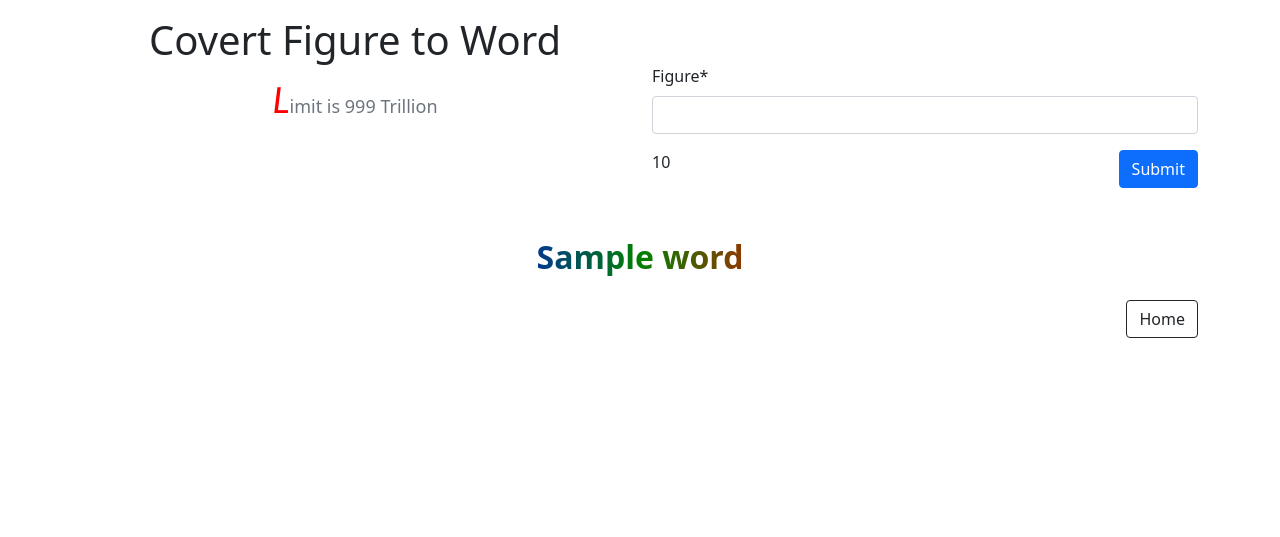
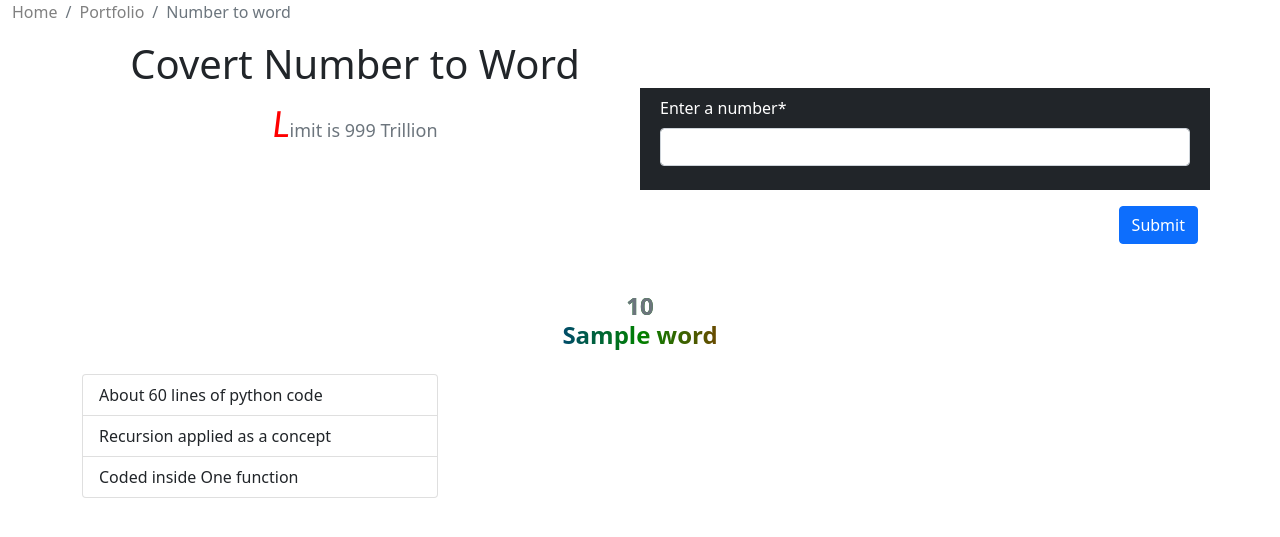
Before and after one commit to UzoTammy/nwokoro, a Django app: template core/templates/core/portfolio/tinyprojects/numtoword.html in a window 1280 px wide. Shown: the top 537 px of the page. Run offline with Django 5.2, Linux system fonts and the light colour scheme; tables that the repository leaves empty hold one stand-in row (values such as "Sample post"); the template is opened without the code that fills it: values that come from a table or form of the project are taken from there, most other values are stand-ins (such as "Sample title", 1, 10 or a date in 2020); some libraries are stand-ins or nearby versions.

```diff
--- a/core/forms.py
+++ b/core/forms.py
@@ -1,5 +1,10 @@
 from django import forms
+from crispy_forms.helper import FormHelper
 
 
-class NumberForm(forms.Form):
-    figure = forms.CharField(max_length=25)
+class NumberInputForm(forms.Form):
+    enter_number = forms.CharField(max_length=25, label='Enter a number')
+
+    def __init__(self, *args, **kwargs):
+        super(NumberInputForm, self).__init__(*args, **kwargs)
+        self.helper = FormHelper(self)
--- a/core/templates/core/portfolio/tinyprojects/numtoword.html
+++ b/core/templates/core/portfolio/tinyprojects/numtoword.html
@@ -32,10 +32,20 @@
 
 {% block content %}
 
+<div class="container-fluid">
+    <nav aria-label="breadcrumb">
+        <ol class="breadcrumb">
+            <li class="breadcrumb-item"><a href="{% url 'index' %}">Home</a></li>
+            <li class="breadcrumb-item"><a href="{% url 'portfolio-root' %}">Portfolio</a></li>
+          <li class="breadcrumb-item active" aria-current="page">Number to word</li>
+        </ol>
+    </nav>
+</div>
+
 <div class="container mt-3">
     <div class="row">
         <div class="col-sm-6">
-            <h1 class="text-center rainbow-text">Covert Figure to Word</h1>
+            <h1 class="text-center rainbow-text">Covert Number to Word</h1>
 
             <div class="text-muted first-letter text-center">
                 <p style="font-size: large;">
@@ -44,10 +54,16 @@
             </div>
         </div>
         <div class="col-sm-6 mt-5">
-            <form action="" method="get">
+            <form class=" text-white">
+                <div class="row bg-dark p-2">
+                    <div class="col">
                         {{ form|crispy }}
-                <div class="form-group mt-3">
-                    <div class="">
+                    </div>
+                </div>
+                <div class="row">
+                    <div class="col">
+                        <div class="form-group">
+                            <div class="mt-3">
                                 <input style="float:right"
                                 type="submit"
                                 name="submit"
@@ -56,20 +72,43 @@
                                 id="submit-id-submit" />
                             </div>
                         </div>
+                    </div>
+                </div>
+
             </form>
-            <p>{{figure|floatformat:'g'}}</p>
+
         </div>
 
     </div>
     <div class="row mt-5">
         <div class="col">
-            <h5 class="text-center pretty-font" style="font-size: xx-large;">{{word}}</h5>
+
+            <h5 class="text-center pretty-font" style="font-size: x-large;">
+                <span class="text-muted">{{figure|floatformat:'g'}}</span><br>
+                {{word}}</h5>
         </div>
     </div>
     <div class="row mt-3">
-        <div class="col">
-            <a style="float: right;" class="btn btn-outline-dark" href="{% url 'index' %}">Home</a>
+        <div class="col-sm-4">
+            <ul class="list-group">
+                <li class="list-group-item">About 60 lines of python code</li>
+                <li class="list-group-item">Recursion applied as a concept</li>
+                <li class="list-group-item">Coded inside One function</li>
+            </ul>
         </div>
     </div>
+
 </div>
+
+<script>
+    document.addEventListener('DOMContentLoaded', function () {
+        var numberInput = document.getElementById('id_enter_number'); // Make sure the ID matches your form field's ID
+
+        numberInput.addEventListener('input', function (e) {
+            var value = this.value.replace(/\D/g, '');
+            this.value = value.replace(/\B(?=(\d{3})+(?!\d))/g, ",");
+        });
+    });
+</script>
+
 {% endblock %}
--- a/core/tinyproject/numtoword.py
+++ b/core/tinyproject/numtoword.py
@@ -6,11 +6,10 @@ dataset = {'1': 'One', '2': 'Two', '3': 'Three', '4': 'Four', '5': 'Five', '6':
         }
 
 def figure_word(figure):
-
     figure = str(int(figure))
 
     if int(figure) >= 1e15:
-        raise OverflowError("limit exceeded")
+        raise OverflowError("Limit exceeded")
 
     if int(figure) <= 20:
         return dataset[figure]
--- a/core/urls.py
+++ b/core/urls.py
@@ -1,5 +1,6 @@
 from django.urls import path
-from .views import (MainView, AboutMe, ResumeView, PortfolioScushView, PortfolioFinuelView, TextingView, NumberToWordView)
+from .views import (MainView, AboutMe, ResumeView, PortfolioScushView, PortfolioFinuelView,
+                     TextingView, NumberToWordView, PortfolioRootView)
 
 urlpatterns = [
     path('', MainView.as_view(), name='index'),
@@ -8,6 +9,7 @@ urlpatterns = [
     path('portfolio-scush/', PortfolioScushView.as_view(), name='portfolio-scush'),
     path('portfolio-finuel/', PortfolioFinuelView.as_view(), name='portfolio-finuel'),
     path('texting-it/', TextingView.as_view(), name='texting-it'),
-    path('portfolio/miniproject/number-to-word/', NumberToWordView.as_view(), name='number-to-word')
+    path('portfolio/miniproject/number-to-word/', NumberToWordView.as_view(), name='number-to-word'),
+    path('portfolio-root/', PortfolioRootView.as_view(), name='portfolio-root')
 
 ]
```
Also changed, not shown: core/templates/core/homepage.html (+1 -9 lines), core/templates/core/portfolio/root.html (added, +22 -0 lines), core/views.py (+17 -5 lines). Lines whose indentation alone changed are shown as unchanged.
